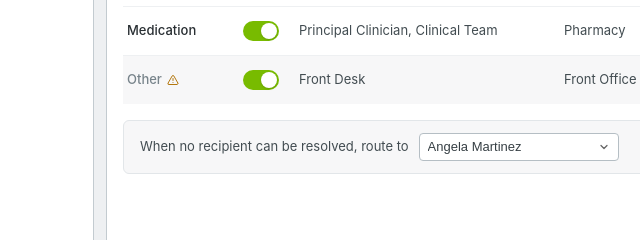
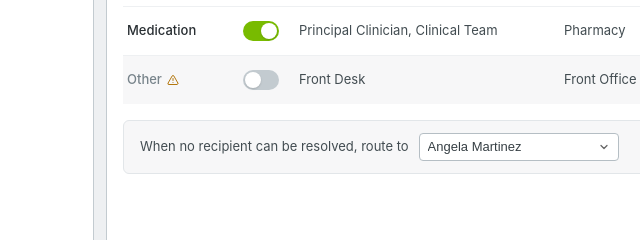
Before and after one commit to timagineer/client, a plain HTML site: page auth/ica/Quantum/DO-17044/index-003.html in a window 1280 px wide. Shown: the part 378-618 px from the top of the page, 186-826 px from the left. Drawn offline with Linux system fonts and the light colour scheme.

Commit message:
DO-17044 v003: Other toggle OFF

```diff
--- a/auth/ica/Quantum/DO-17044/index-003.html
+++ b/auth/ica/Quantum/DO-17044/index-003.html
@@ -1686,7 +1686,7 @@
                           <path d="M12 17h.01" />
                         </svg></span>
                     </div>
-                    <div class="toggle-switch on" role="switch" aria-checked="true"></div>
+                    <div class="toggle-switch" role="switch" aria-checked="false"></div>
                   </div>
                   <div class="recipient-cell">
                     <span class="read-val recipient-read-val">Front Desk</span>
```
